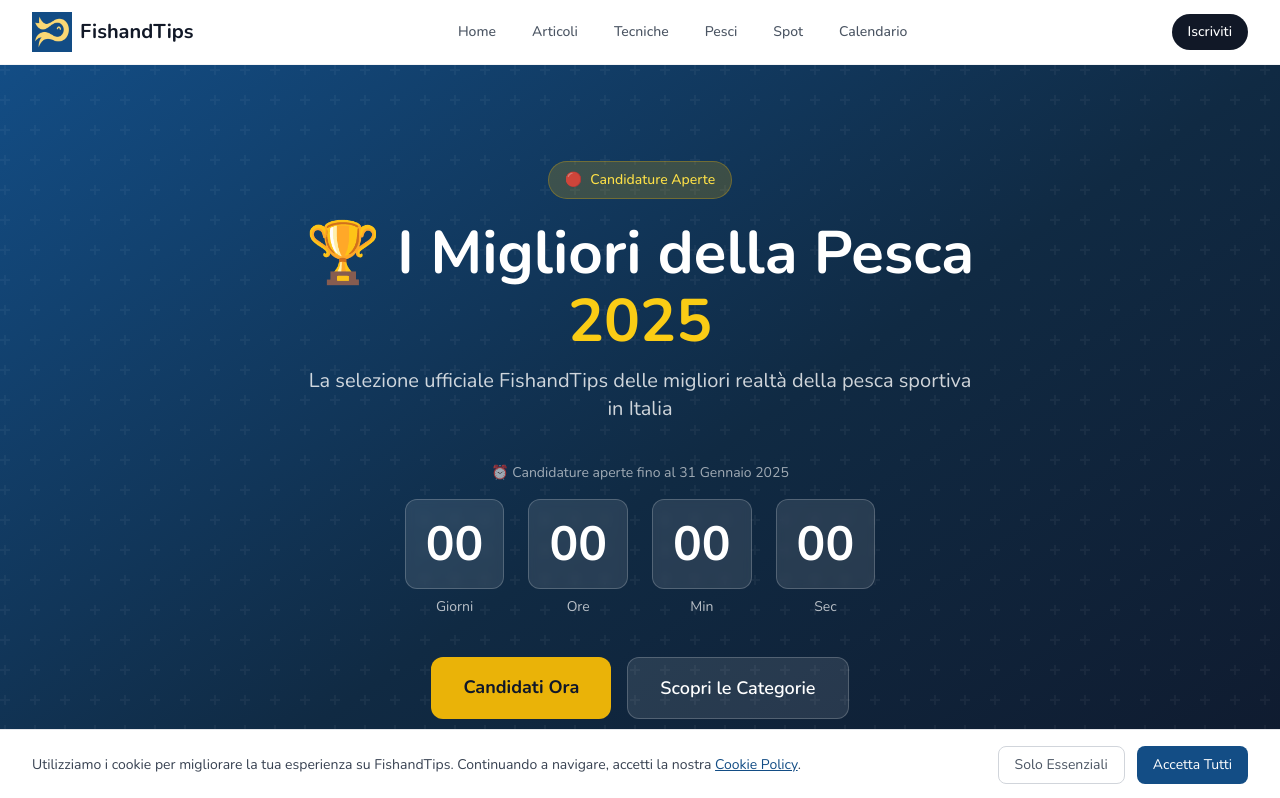
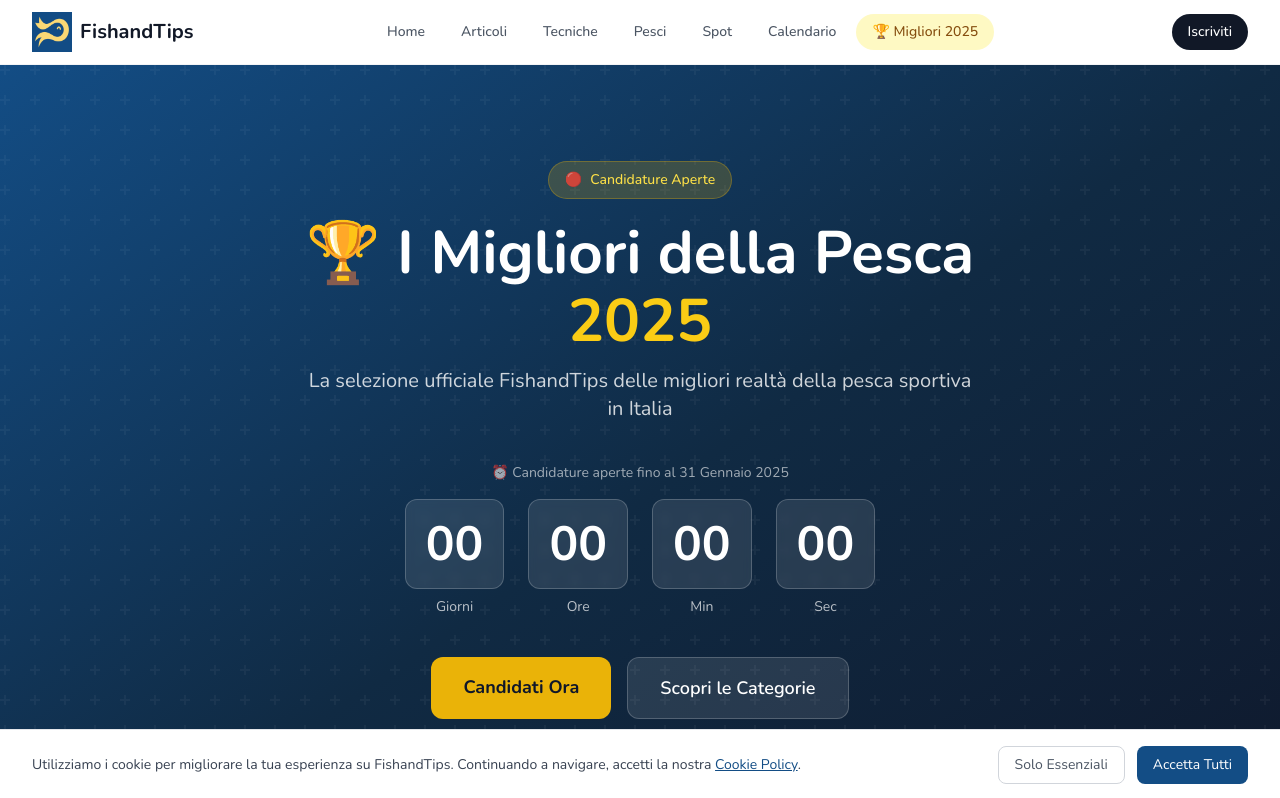
Before and after one commit to Gabrielepolimi/fishandtips, a Next.js app: page /migliori-pesca-2025 in a window 1280 px wide. Shown: the top 798 px of the page. Built offline with nearby package versions, Linux system fonts and the light colour scheme.

Commit message:
Aggiunto link Migliori 2025 nel menu principale con stile evidenziato

```diff
--- a/components/layout/Navbar.tsx
+++ b/components/layout/Navbar.tsx
@@ -11,6 +11,7 @@
   { href: '/pesci-mediterraneo', label: 'Pesci' },
   { href: '/spot-pesca-italia', label: 'Spot' },
   { href: '/calendario-pesca', label: 'Calendario' },
+  { href: '/migliori-pesca-2025', label: '🏆 Migliori 2025', featured: true },
 ];
 
 export default function Navbar() {
@@ -41,7 +42,11 @@
               <Link
                 key={link.href}
                 href={link.href}
-                className="px-4 py-2 text-sm font-medium text-gray-600 hover:text-gray-900 hover:bg-gray-50 rounded-full transition-colors"
+                className={`px-4 py-2 text-sm font-medium rounded-full transition-colors ${
+                  'featured' in link && link.featured
+                    ? 'bg-yellow-100 text-yellow-800 hover:bg-yellow-200'
+                    : 'text-gray-600 hover:text-gray-900 hover:bg-gray-50'
+                }`}
               >
                 {link.label}
               </Link>
@@ -87,7 +92,11 @@
                 key={link.href}
                 href={link.href}
                 onClick={() => setIsMenuOpen(false)}
-                className="block px-4 py-3 text-base font-medium text-gray-700 hover:text-gray-900 hover:bg-gray-50 rounded-xl transition-colors"
+                className={`block px-4 py-3 text-base font-medium rounded-xl transition-colors ${
+                  'featured' in link && link.featured
+                    ? 'bg-yellow-100 text-yellow-800 hover:bg-yellow-200'
+                    : 'text-gray-700 hover:text-gray-900 hover:bg-gray-50'
+                }`}
               >
                 {link.label}
               </Link>
```
